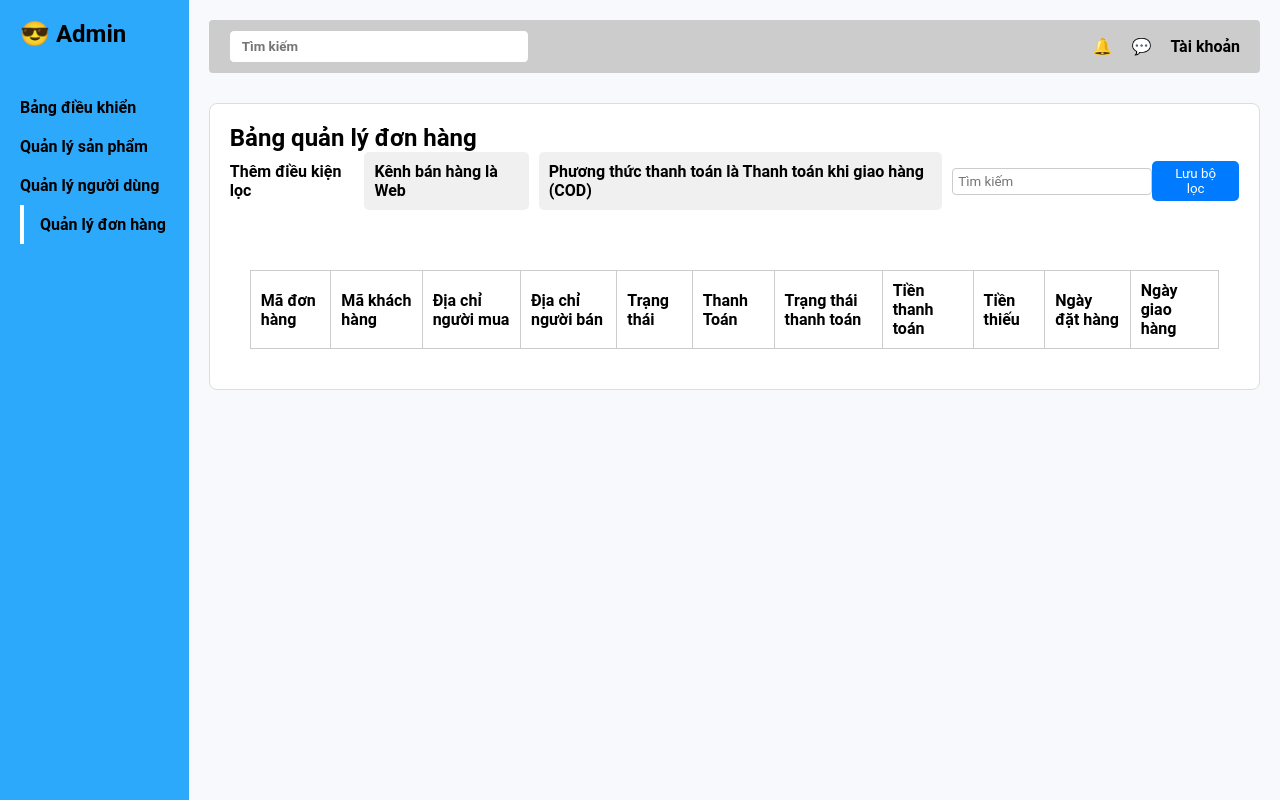
After one commit to Danghoang2004/Group5_QuanLyBanSach, a Flask app: template templates/quanlydonhang_admin.html in a window 1280 px wide. The commit adds this page. Run offline with Flask 3, Linux system fonts and the light colour scheme; the template is opened without the code that fills it, so the values that code supplies are empty.

Commit message:
nghia ngu

```diff
--- a/static/sidebars_admin.css
+++ b/static/sidebars_admin.css
@@ -104,7 +104,7 @@ body {
   padding: 20px;
   margin-top: 20px;
   border: 1px solid #ddd;
-  border-radius: 6px;
+  border-radius: 8px;
   color: black;
   font-weight: bold;
 }
@@ -264,3 +264,62 @@ h1, h2, h3, h4, h5, h6 {
 .secondary { background: #858796; }
 .light { background: #f8f9fc; color: black; }
 .dark { background: #5a5c69; }
+
+.filter-search {
+    display: flex;
+    align-items: center;
+    justify-content: space-between;
+    margin-bottom: 20px;
+}
+
+.filter-section {
+    display: flex;
+    align-items: center;
+}
+
+.filter-section span {
+    margin-right: 10px;
+}
+
+.filter-item1 {
+    background-color: #f0f0f0;
+    padding: 10px 10px;
+    border-radius: 5px;
+    margin-right: 3px;
+    text-transform:none ;
+}
+
+.search-bar {
+    padding: 5px;
+    border: 1px solid #ccc;
+    border-radius: 4px;
+    width: 200px;
+}
+
+.save-button {
+    background-color: #007bff;
+    color: white;
+    border: none;
+    border-radius: 5px;
+    padding: 5px 15px;
+    cursor: pointer;
+}
+
+.save-button:hover {
+    background-color: #0056b3;
+}
+
+.order-table {
+    width: 100%;
+    border-collapse: collapse;
+}
+
+.order-table th, .order-table td {
+    border: 1px solid #ddd;
+    padding: 8px;
+    text-align: left;
+}
+
+.order-table th {
+    background-color: #f2f2f2;
+}
--- a/templates/bangdieukhien_admin.html
+++ b/templates/bangdieukhien_admin.html
@@ -16,7 +16,7 @@
           <li class="active"><a href="/templates/bangdieukhien_admin.html">Bảng điều khiển</a></li>
           <li><a href="/templates/quan_ly_SP.html">Quản lý sản phẩm</a></li>
           <li><a href="/templates/quanlynguoidung_admin.html">Quản lý người dùng</a></li>
-          <li>Quản lý đơn hàng</li>
+          <li><a href="/templates/quanlydonhang_admin.html">Quản lý đơn hàng</a></li>
         </ul>
       </nav>
     </aside>
--- a/templates/quan_ly_SP.html
+++ b/templates/quan_ly_SP.html
@@ -16,7 +16,7 @@
           <li><a href="/templates/bangdieukhien_admin.html">Bảng điều khiển</a></li>
           <li class="active"><a href="/templates/bangdieukhien_admin.html">Quản lý sản phẩm</a></li>
           <li><a href="/templates/quanlynguoidung_admin.html">Quản lý người dùng</a></li>
-          <li>Quản lý đơn hàng</li>
+          <li><a href="/templates/quanlydonhang_admin.html">Quản lý đơn hàng</a></li>
         </ul>
       </nav>
     </aside>
--- /dev/null
+++ b/templates/quanlydonhang_admin.html
@@ -0,0 +1,71 @@
+<!DOCTYPE html>
+<html lang="vi">
+<head>
+  <meta charset="UTF-8">
+  <meta name="viewport" content="width=device-width, initial-scale=1.0">
+  <title>Quản lý đơn hàng</title>
+  <link rel="stylesheet" href="/static/sidebars_admin.css">
+</head>
+<body>
+  <div class="container">
+    <aside class="sidebar">
+      <div class="logo">😎 Admin</div>
+      <nav>
+        <ul>
+          <li><a href="/templates/bangdieukhien_admin.html">Bảng điều khiển</a></li>
+          <li><a href="/templates/quan_ly_SP.html">Quản lý sản phẩm</a></li>
+          <li><a href="/templates/quanlynguoidung_admin.html">Quản lý người dùng</a></li>
+          <li class="active"><a href="/templates/quanlydonhang_admin.html">Quản lý đơn hàng</a></li>
+        </ul>
+      </nav>
+    </aside>
+
+    <main class="main-content">
+      <header class="top-bar">
+        <input type="text" placeholder="Tìm kiếm">
+        <div class="icons">
+          <span>🔔</span>
+          <span>💬</span>
+          <span class="avatar">Tài khoản</span>
+        </div>
+      </header>
+
+      <section class="form-section">
+        <h2>Bảng quản lý đơn hàng</h2>
+        <div class="filter-search">
+          <div class="filter-section">
+            <span>Thêm điều kiện lọc</span>
+            <span class="filter-item1">Kênh bán hàng là Web</span>
+            <span class="filter-item1">Phương thức thanh toán là Thanh toán khi giao hàng (COD)</span>
+          </div>
+          <input type="text" class="search-bar" placeholder="Tìm kiếm">
+          <button class="save-button">Lưu bộ lọc</button>
+        </div>
+
+        <div class="table-section">
+          <table>
+            <thead>
+              <tr>
+                <th>Mã đơn hàng</th>
+                <th>Mã khách hàng</th>
+                <th>Địa chỉ người mua</th>
+                <th>Địa chỉ người bán</th>
+                <th>Trạng thái</th>
+                <th>Thanh Toán</th>
+                <th>Trạng thái thanh toán</th>
+                <th>Tiền thanh toán</th>
+                <th>Tiền thiếu</th>
+                <th>Ngày đặt hàng</th>
+                <th>Ngày giao hàng</th>
+              </tr>
+            </thead>
+            <tbody>
+              <!-- Dữ liệu sẽ được điền vào đây -->
+            </tbody>
+          </table>
+        </div>
+      </section>
+    </main>
+  </div>
+</body>
+</html>
--- a/templates/quanlynguoidung_admin.html
+++ b/templates/quanlynguoidung_admin.html
@@ -16,7 +16,7 @@
           <li><a href="/templates/bangdieukhien_admin.html">Bảng điều khiển</a></li>
           <li><a href="/templates/quan_ly_SP.html">Quản lý sản phẩm</a></li>
           <li class="active"><a href="/templates/bangdieukhien_admin.html">Quản lý người dùng</a></li>
-          <li>Quản lý đơn hàng</li>
+          <li><a href="/templates/quanlydonhang_admin.html">Quản lý đơn hàng</a></li>
         </ul>
       </nav>
     </aside>
```
